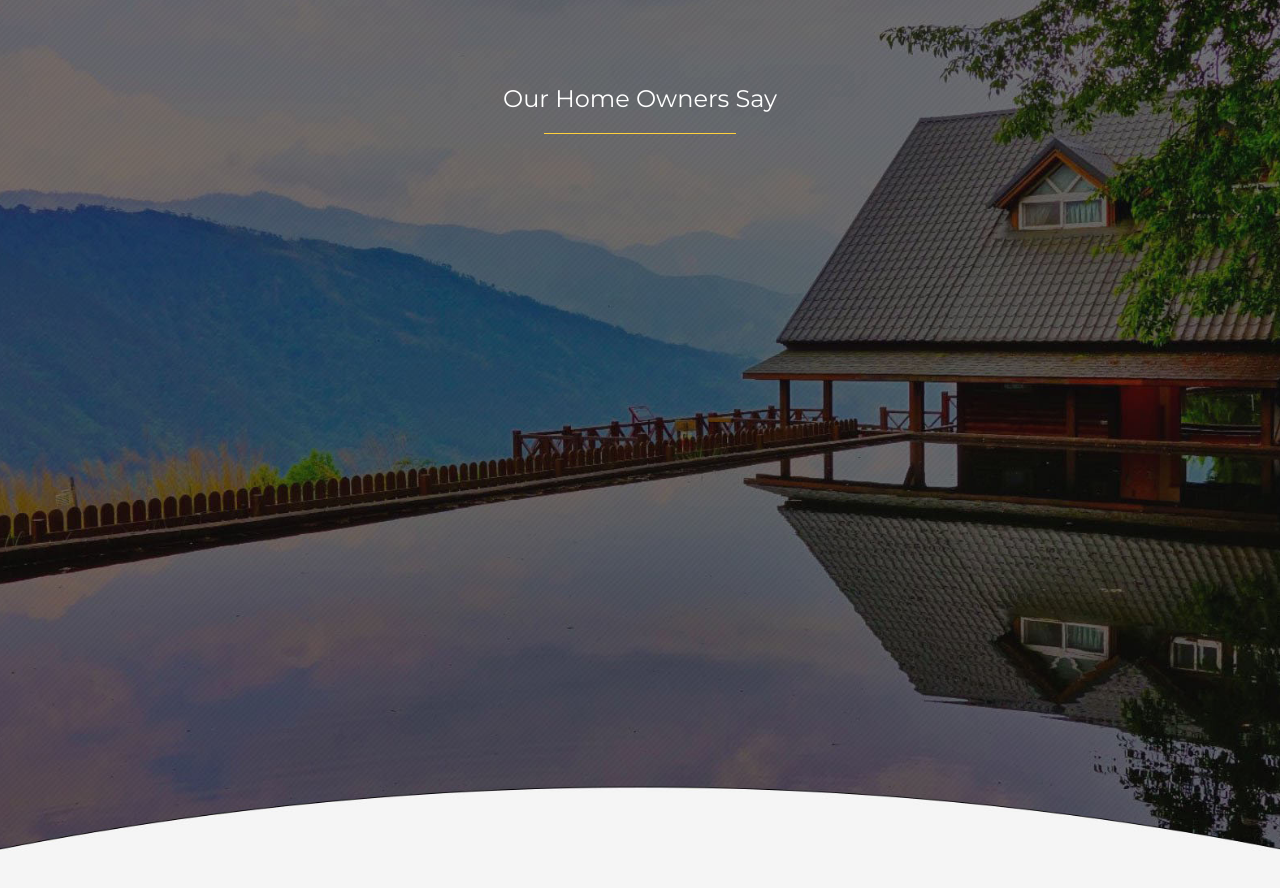
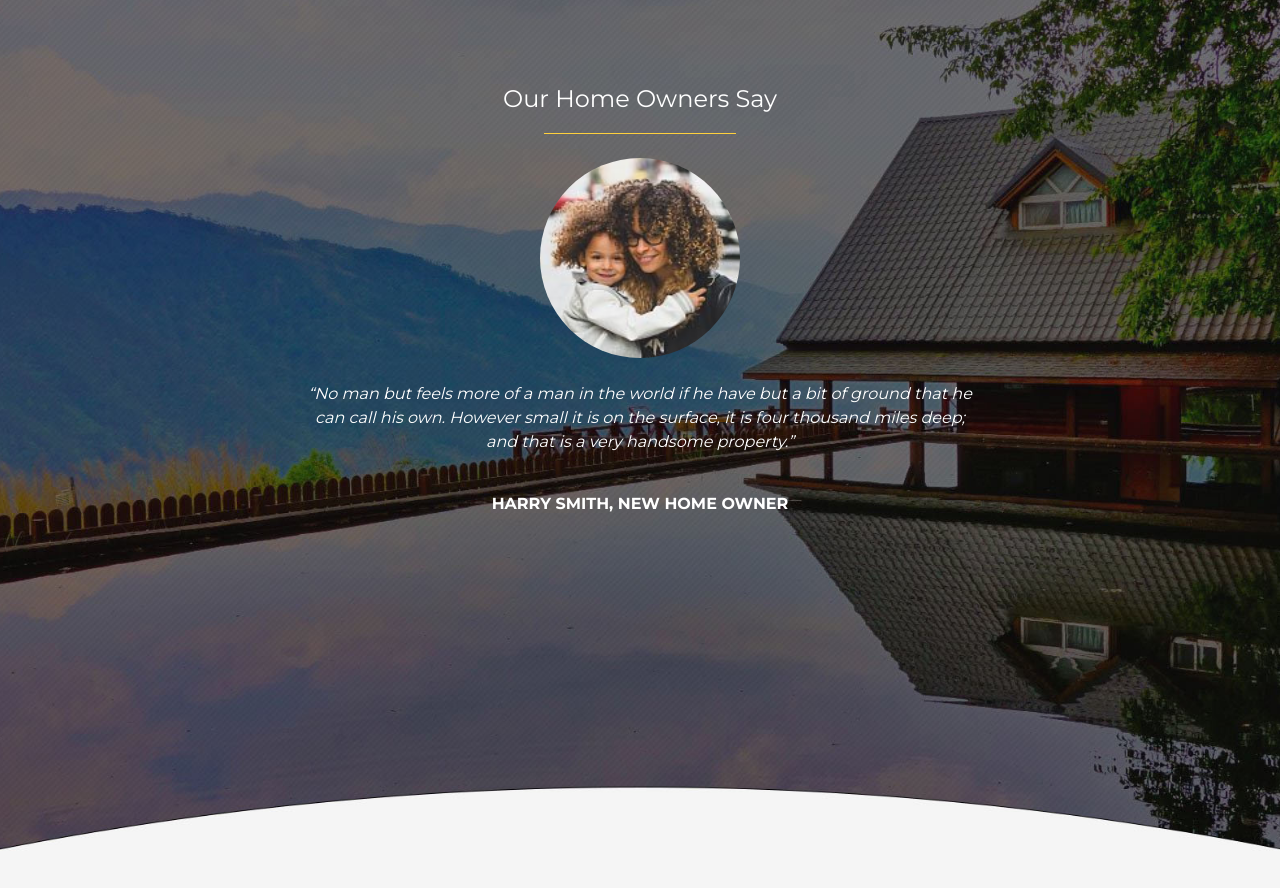
Before and after one commit to davide-rullo/proj-html-vuejs, a Vue app: page / in a window 1280 px wide. Shown: the part 3480-4368 px from the top of the page. Built offline with nearby package versions, Linux system fonts and the light colour scheme.

Commit message:
add quote user

```diff
--- a/src/components/AppQuote.vue
+++ b/src/components/AppQuote.vue
@@ -1,6 +1,11 @@
 <script>
 export default {
-    name: 'AppQuote'
+    name: 'AppQuote',
+    data() {
+        return {
+
+        }
+    },
 }
 </script>
 <template>
@@ -10,6 +15,16 @@ export default {
                 <p>Our Home Owners Say</p>
                 <div class="hrow">
                 </div>
+            </div>
+            <div class="customer d-flex justify-content-center flex-column align-items-center gap-4 pt-4">
+
+
+                <img src="../assets/img/home-testimonial-113165296.jpg" alt="">
+                <p><i>“No man but feels more of a man in the world if he have but a bit of ground that he can call his own.
+                        However small it is on the surface, it is four thousand miles deep; and that is a very handsome
+                        property.”</i></p>
+                <h6 style="font-weight: 700;">HARRY SMITH, NEW HOME OWNER</h6>
+
             </div>
 
         </div>
@@ -35,4 +50,18 @@ export default {
     font-size: 1.5rem;
     text-align: center;
 }
+
+
+
+img {
+    border-radius: 50%;
+    width: 200px;
+}
+
+.customer {
+    color: white;
+    text-align: center;
+    width: 60%;
+    margin: auto;
+}
 </style>
```
